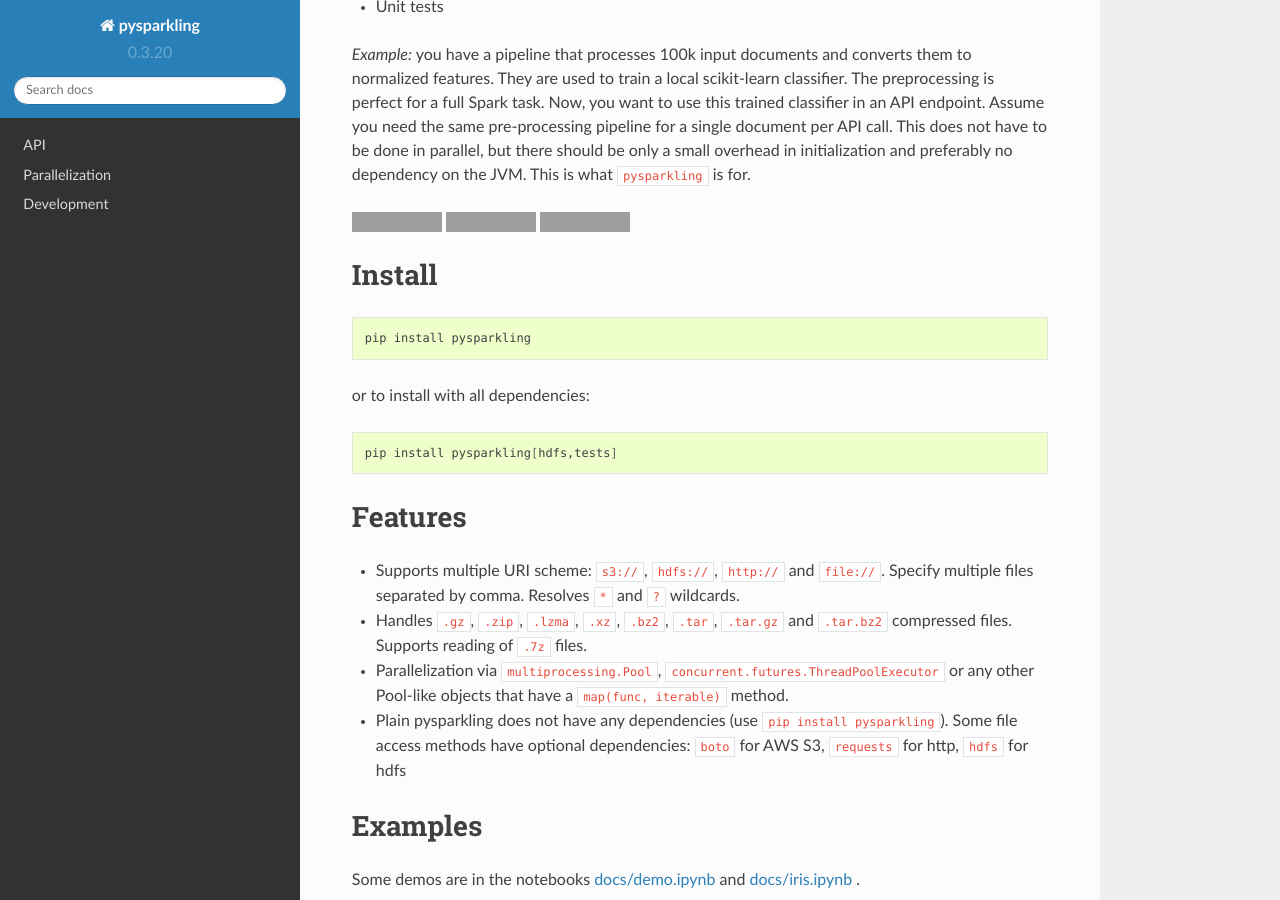
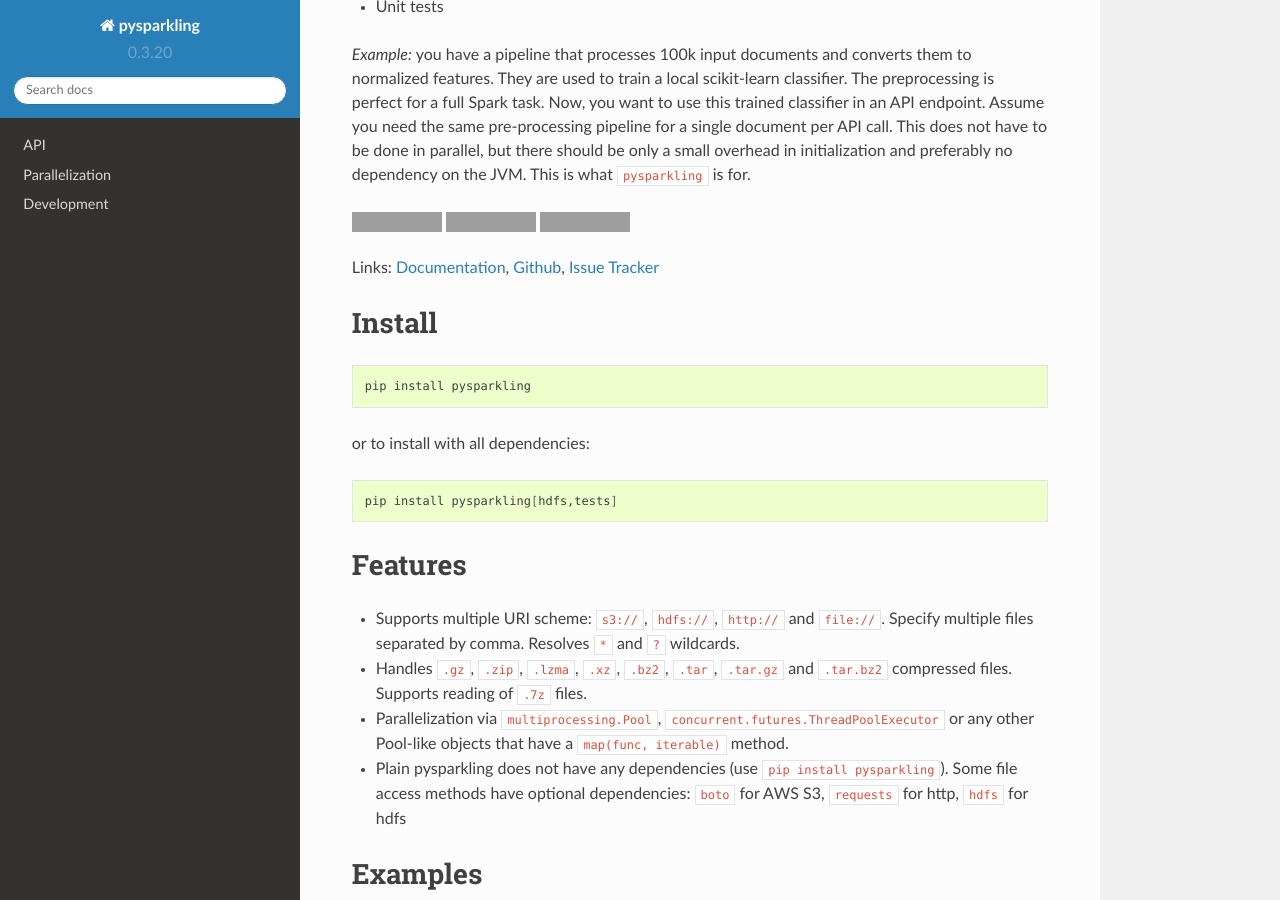
Before and after one commit to svenkreiss/pysparkling, a Sphinx documentation site: the page built from docs/sphinx/index.rst, in a window 1280 px wide and 900 px high, scrolled down 1041 px. Built offline with Sphinx 7.4.7 and the Read the Docs theme 2.0.0, drawn with Linux system fonts in a browser that asks for light colours; grey boxes are pictures that could not be loaded.

Commit message:
add links to sphinx docs

```diff
--- a/docs/sphinx/index.rst
+++ b/docs/sphinx/index.rst
@@ -56,6 +56,11 @@
 .. image:: https://badges.gitter.im/Join%20Chat.svg
    :alt: Join the chat at https://gitter.im/svenkreiss/pysparkling
    :target: https://gitter.im/svenkreiss/pysparkling?utm_source=badge&utm_medium=badge&utm_campaign=pr-badge&utm_content=badge
+
+Links:
+`Documentation <http://pysparkling.trivial.io/>`_,
+`Github <https://github.com/svenkreiss/pysparkling>`_,
+`Issue Tracker <https://github.com/svenkreiss/pysparkling/issues>`_
 
 
 Install
```
